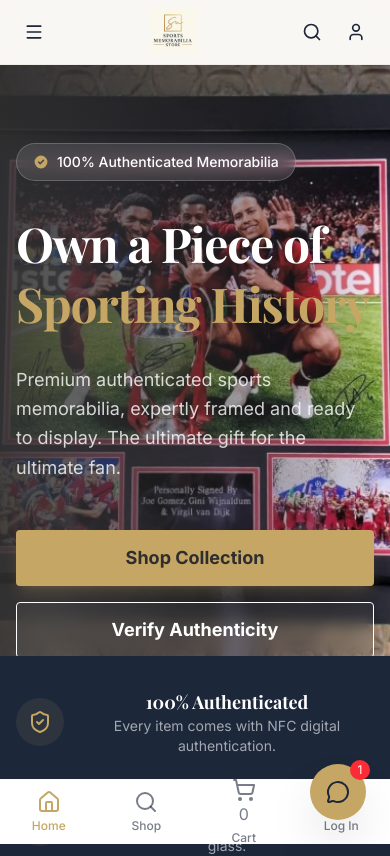
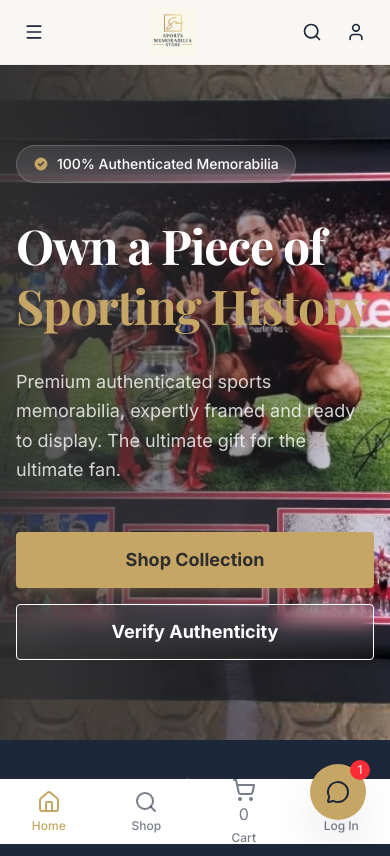
Before and after one commit to carlspiller3-jpg/Sports-Memorabilia-Store, a React (Vite) app: page / in a window 390 px wide. Shown: the top 856 px of the page. Built offline with nearby package versions, Linux system fonts and the light colour scheme; what shopify-buy would draw is missing.

Commit message:
style: fix mobile hero alignment bottom anchor

```diff
--- a/src/components/home/Hero.tsx
+++ b/src/components/home/Hero.tsx
@@ -3,7 +3,7 @@ import { Link } from "react-router-dom"
 
 export function Hero() {
   return (
-    <section className="relative h-[70vh] md:h-[75vh] min-h-[450px] md:min-h-[550px] w-full overflow-hidden">
+    <section className="relative h-[80vh] md:h-[75vh] min-h-[600px] w-full overflow-hidden">
       {/* Background Image */}
       <div className="absolute inset-0">
         <img
@@ -16,7 +16,7 @@ export function Hero() {
       </div>
 
       {/* Content */}
-      <div className="relative h-full container mx-auto px-4 flex flex-col justify-center pt-20">
+      <div className="relative h-full container mx-auto px-4 flex flex-col justify-end pb-20 pt-32 md:justify-center md:pt-0 md:pb-0">
         <div className="max-w-2xl space-y-8 animate-in fade-in slide-in-from-bottom-8 duration-1000">
           {/* Trust Badge */}
           <div className="inline-flex items-center space-x-2 rounded-full border border-white/20 bg-white/10 backdrop-blur-sm px-4 py-2 text-sm font-medium text-white w-fit">
```
